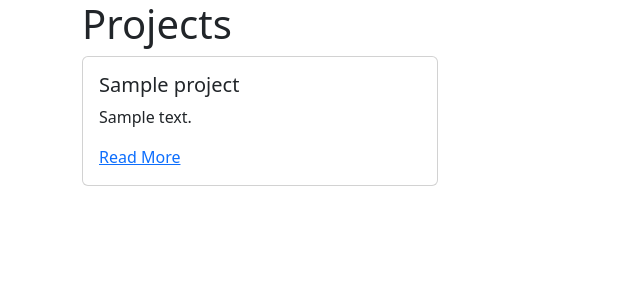
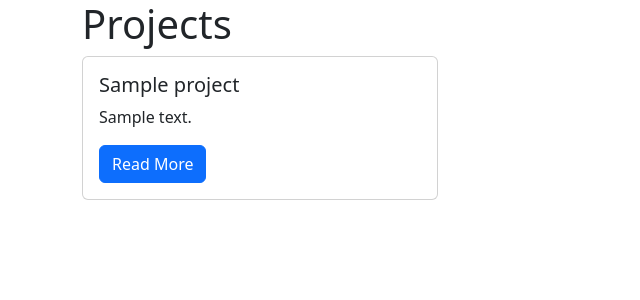
Before and after one commit to adam-billett/myPorfolio, a Django app: page /projects/ in a window 1280 px wide. Shown: the top 300 px of the page, without its empty margins (0-640 px from the left). Run offline with Django 4.2, Linux system fonts and the light colour scheme; tables that the repository leaves empty hold one stand-in row (values such as "Sample post").

Commit message:
fixing small issyes adding comments thru out the program

```diff
--- a/pages/templates/pages/home.html
+++ b/pages/templates/pages/home.html
@@ -1,4 +1,4 @@
-<!---->
+<!-- pages/templates/pages/home.html -->
 
 {% extends "base.html" %}
 
--- a/projects/models.py
+++ b/projects/models.py
@@ -1,7 +1,8 @@
+# projects/models.py
+
 from django.db import models
 
 
-# Create your models here.
 class Project(models.Model):
     title = models.CharField(max_length=100)
     description = models.TextField()
--- a/projects/templates/projects/project_index.html
+++ b/projects/templates/projects/project_index.html
@@ -1,16 +1,18 @@
+<!-- projects/templates/projects/project_index.html -->
+
 {% extends "base.html" %}
 
 {% block page_content %}
 <h1>Projects</h1>
 <div class="row">
-    {% for project in projects %}
+{% for project in projects %}
     <div class="col-md-4">
         <div class="card mb-2">
             <div class="card-body">
                 <h5 class="card-title">{{ project.title }}</h5>
                 <p class="card-text">{{ project.description }}</p>
                 <a href="{% url 'project_detail' project.pk %}"
-                   class="btn-primary">
+                   class="btn btn-primary">
                     Read More
                 </a>
             </div>
```
Also changed, not shown: projects/views.py (+9 -1 lines), templates/base.html (+4 -4 lines).
